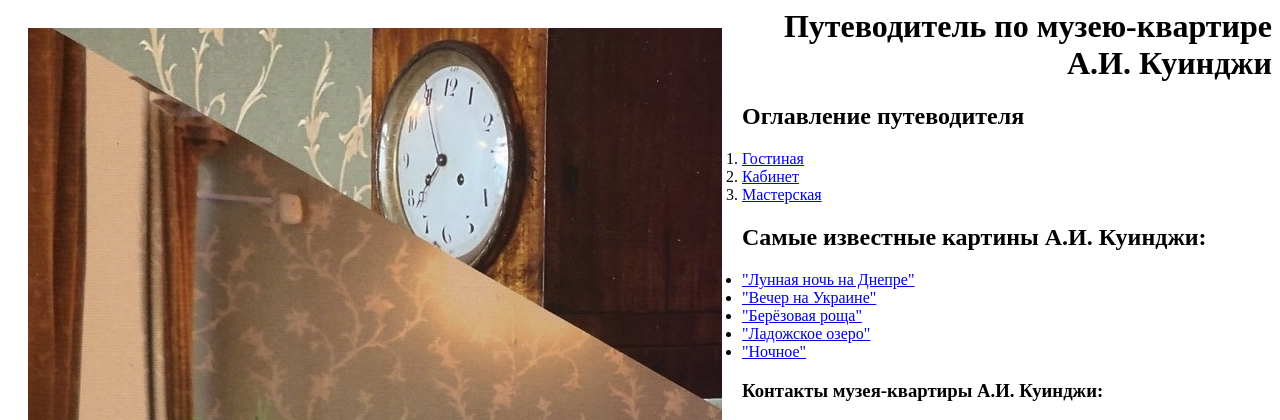
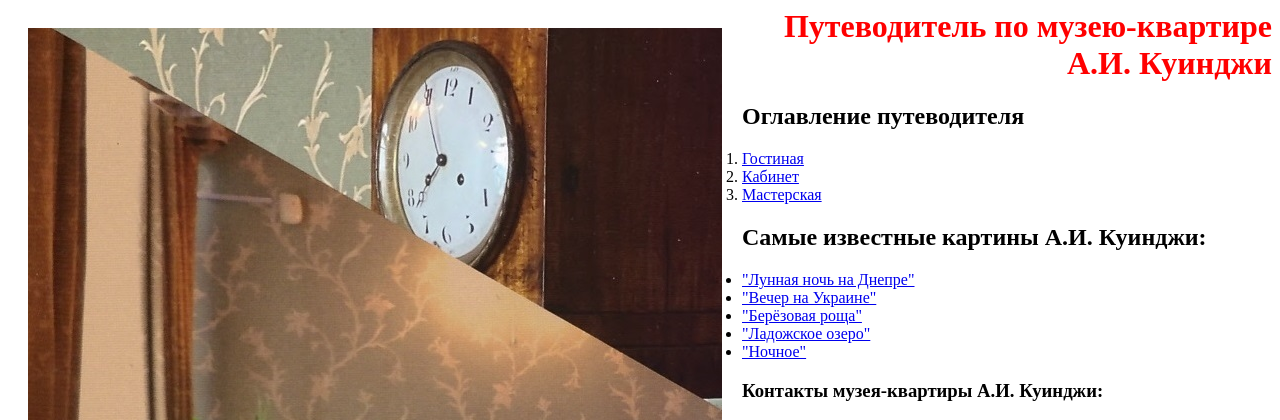
Before and after one commit to yulia-shem/Site, a Flask app: page / in a window 1280 px wide. Shown: the top 420 px of the page. Run offline with Flask 3, Linux system fonts and the light colour scheme.

Commit message:
Сайт

```diff
--- a/templates/Квартира Куинджи.htm
+++ b/templates/Квартира Куинджи.htm
@@ -3,7 +3,7 @@
 <title> Квартира Куинджи </title>
 </head>
 <body>
-<img src="{{url_for('static', filename='img/Форзац_001.jpg')}}" align="left" hspace="20" vspace="20"> <h1 align="right"> Путеводитель по музею-квартире А.И. Куинджи </h1>
+<img src="{{url_for('static', filename='img/Форзац_001.jpg')}}" align="left" hspace="20" vspace="20"> <h1 align="right" style="color:red"> Путеводитель по музею-квартире А.И. Куинджи </h1>
 <p>
 <h2> Оглавление путеводителя </h2>
 <ol>
```
